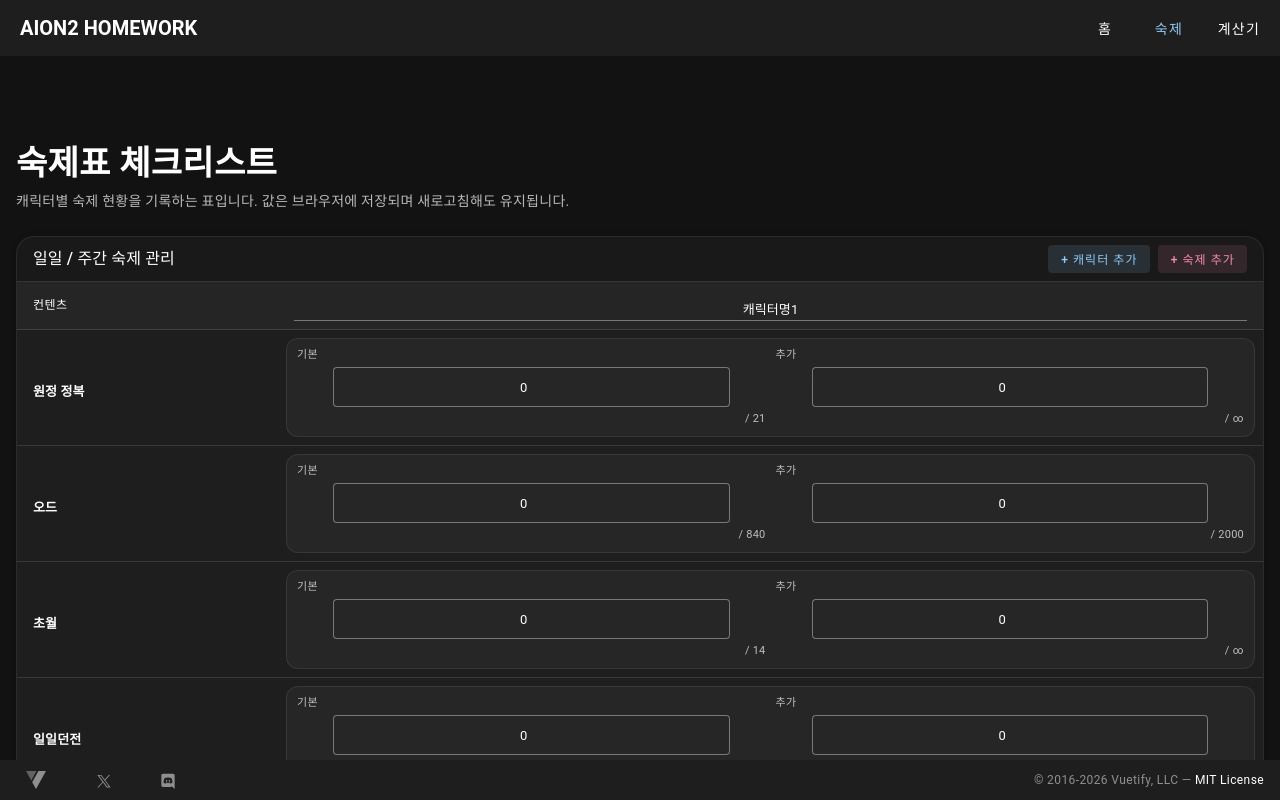
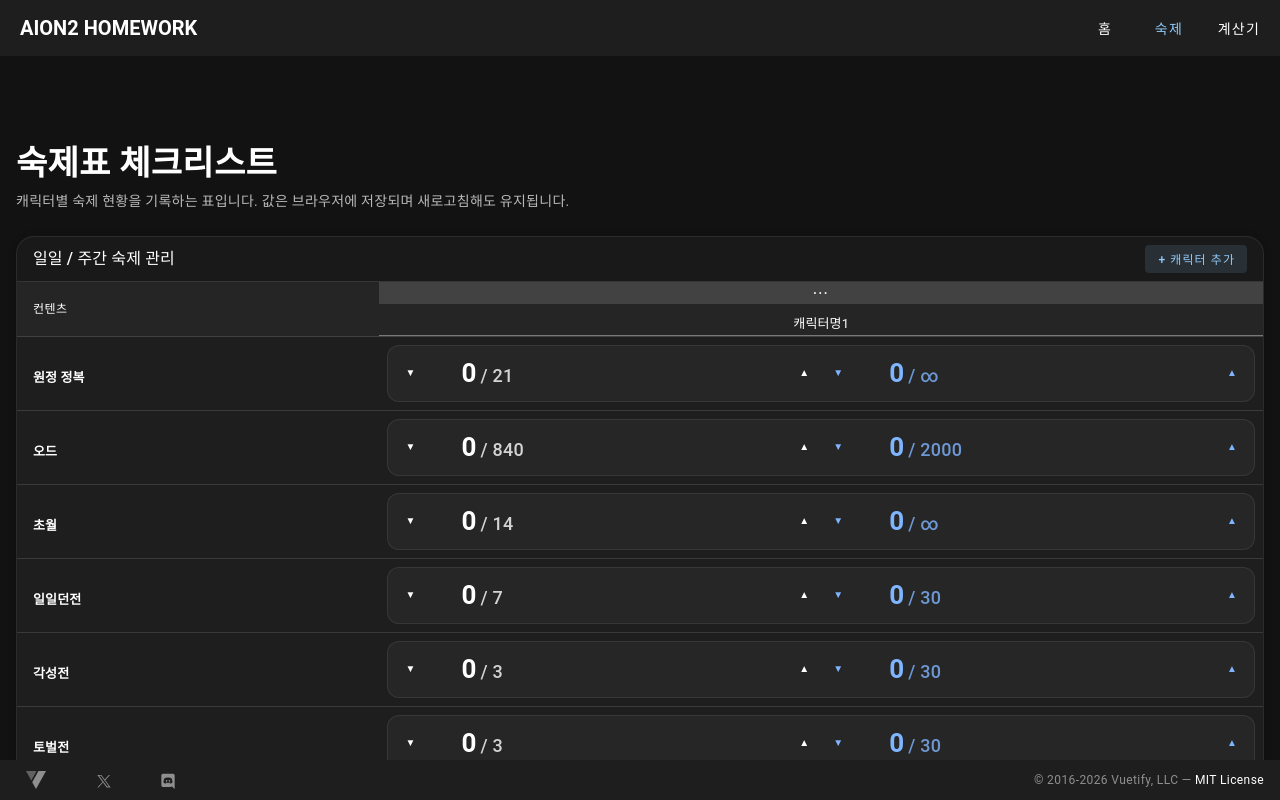
Before and after one commit to sang-jae/aion2-homework, a Vue app: page / in a window 1280 px wide. Both pictures are taken after a click on the button "숙제". Shown: the top 800 px of the page. Built offline with nearby package versions, Linux system fonts and the light colour scheme; a small style sheet from the web is missing.

Commit message:
feat. 시간별 티켓 자동 추가 기능

```diff
--- a/src/components/HomeworkCell.vue
+++ b/src/components/HomeworkCell.vue
@@ -1,10 +1,9 @@
-<!-- src/components/HomeworkCell.vue -->
 <script setup lang="ts">
 interface CounterCell {
   baseCurrent: number
   baseMax: number
   extraCurrent: number
-  extraMax: number // 0이면 제한 없음
+  extraMax: number
 }
 
 const props = defineProps<{
@@ -41,84 +40,72 @@ function incExtra(delta: number) {
 <template>
   <div class="hw-cell">
     <!-- 기본 -->
-    <div class="hw-counter">
-      <div class="hw-label">기본</div>
-
+    <div class="hw-counter hw-base">
       <div class="hw-body">
         <v-btn
-          icon
+          size="x-small"
+          variant="text"
+          class="hw-arrow"
+          @click="incBase(-1)"
+        >
+          ▼
+        </v-btn>
+
+        <div class="hw-inline">
+          <input
+            class="hw-num hw-num-base"
+            type="number"
+            v-model.number="props.cell.baseCurrent"
+            @blur="clampBase"
+          />
+          <span class="hw-max hw-max-base">
+            / {{ props.cell.baseMax }}
+          </span>
+        </div>
+
+        <v-btn
           size="x-small"
           variant="text"
           class="hw-arrow"
           @click="incBase(+1)"
         >
-          <v-icon icon="mdi-chevron-up" size="18" />
+          ▲
         </v-btn>
-
-        <v-text-field
-          v-model.number="props.cell.baseCurrent"
-          type="number"
-          density="compact"
-          variant="outlined"
-          hide-details
-          class="hw-number"
-          @blur="clampBase"
-        />
-
-        <v-btn
-          icon
-          size="x-small"
-          variant="text"
-          class="hw-arrow"
-          @click="incBase(-1)"
-        >
-          <v-icon icon="mdi-chevron-down" size="18" />
-        </v-btn>
-      </div>
-
-      <div class="hw-max">
-        / {{ props.cell.baseMax }}
       </div>
     </div>
 
     <!-- 추가 -->
-    <div class="hw-counter">
-      <div class="hw-label">추가</div>
-
+    <div class="hw-counter hw-extra">
       <div class="hw-body">
         <v-btn
-          icon
+          size="x-small"
+          variant="text"
+          class="hw-arrow"
+          @click="incExtra(-1)"
+        >
+          ▼
+        </v-btn>
+
+        <div class="hw-inline">
+          <input
+            class="hw-num hw-num-extra"
+            type="number"
+            v-model.number="props.cell.extraCurrent"
+            @blur="clampExtra"
+          />
+          <span class="hw-max hw-max-extra">
+            / {{ props.cell.extraMax > 0 ? props.cell.extraMax : '∞' }}
+          </span>
+        </div>
+
+        <v-btn
           size="x-small"
           variant="text"
           class="hw-arrow"
           @click="incExtra(+1)"
         >
-          <v-icon icon="mdi-chevron-up" size="18" />
+          ▲
         </v-btn>
-
-        <v-text-field
-          v-model.number="props.cell.extraCurrent"
-          type="number"
-          density="compact"
-          variant="outlined"
-          hide-details
-          class="hw-number"
-          @blur="clampExtra"
-        />
-
-        <v-btn
-          icon
-          size="x-small"
-          variant="text"
-          class="hw-arrow"
-          @click="incExtra(-1)"
-        >
-          <v-icon icon="mdi-chevron-down" size="18" />
-        </v-btn>
-      </div>
-
-      <div class="hw-max">
-        / {{ props.cell.extraMax > 0 ? props.cell.extraMax : '∞' }}
       </div>
     </div>
   </div>
@@ -141,11 +128,6 @@ function incExtra(delta: number) {
   gap: 4px;
 }
 
-.hw-label {
-  font-size: 11px;
-  opacity: 0.7;
-}
-
 .hw-body {
   display: grid;
   grid-template-columns: auto 1fr auto;
@@ -153,19 +135,71 @@ function incExtra(delta: number) {
   gap: 4px;
 }
 
-.hw-number :deep(input) {
-  text-align: center;
-  font-size: 13px;
-  padding-inline: 4px;
+.hw-inline {
+  display: flex;
+  align-items: baseline;
+  gap: 4px;
 }
 
-.hw-max {
-  font-size: 11px;
+/* 숫자 input 공통 스타일 */
+.hw-num {
+  width: 50px;
+  background: transparent;
+  border: none;
+  outline: none;
   text-align: right;
-  opacity: 0.7;
+  font-weight: 700;
+  font-size: 26px; /* 기존보다 크게 */
+  padding: 0;
+  margin: 0;
+  -moz-appearance: textfield;
 }
 
+/* 크롬/엣지 number 스피너 제거 */
+.hw-num::-webkit-outer-spin-button,
+.hw-num::-webkit-inner-spin-button {
+  -webkit-appearance: none;
+  margin: 0;
+}
+
+/* 기본 = 흰색 */
+.hw-num-base {
+  color: #ffffff;
+}
+
+/* 추가 = 파란색 */
+.hw-num-extra {
+  color: #7fb5ff;
+}
+
+/* /max 텍스트 */
+.hw-max {
+  font-size: 18px;
+  font-weight: 500;
+}
+
+/* Max 색상 구분 */
+.hw-max-base {
+  color: #ffffff;
+  opacity: 0.8;
+}
+
+.hw-max-extra {
+  color: #7fb5ff;
+  opacity: 0.8;
+}
+
+/* 화살표 버튼 */
 .hw-arrow {
-  min-width: 0;
+  min-width: 24px;
+  padding: 0;
+  line-height: 1;
+}
+
+.hw-base .hw-arrow {
+  color: #ffffff;
+}
+.hw-extra .hw-arrow {
+  color: #7fb5ff;
 }
 </style>
--- a/src/pages/homework.vue
+++ b/src/pages/homework.vue
@@ -257,7 +257,10 @@ watch(
 let timerId: number | undefined
 
 onMounted(() => {
-  timerId = window.setInterval(handleAutoIncrease, 60_000) // 1분 간격
+  // 페이지 진입 시, 지난 시간 동안의 자동 증가 먼저 반영
+  handleAutoIncrease()
+  // 이후 1분마다 체크
+  timerId = window.setInterval(handleAutoIncrease, 60_000)
 })
 
 onBeforeUnmount(() => {
@@ -266,14 +269,233 @@ onBeforeUnmount(() => {
   }
 })
 
+const draggingColumnId = ref<string | null>(null)
+const dropPreview = ref<{ targetId: string; position: 'before' | 'after' } | null>(null)
+
+function onColumnDragStart(colId: string, event: DragEvent) {
+  draggingColumnId.value = colId
+  dropPreview.value = null
+
+  event.dataTransfer?.setData('text/plain', colId)
+  if (event.dataTransfer) {
+    event.dataTransfer.effectAllowed = 'move'
+  }
+}
+
+function onColumnDragOver(colId: string, event: DragEvent) {
+  // 드롭 가능하게 하려면 필수
+  event.preventDefault()
+  if (!draggingColumnId.value || draggingColumnId.value === colId) {
+    dropPreview.value = null
+    return
+  }
+
+  const target = event.currentTarget as HTMLElement | null
+  let position: 'before' | 'after' = 'after'
+
+  if (target) {
+    const rect = target.getBoundingClientRect()
+    const x = event.clientX - rect.left
+    position = x < rect.width / 2 ? 'before' : 'after'
+  }
+
+  dropPreview.value = { targetId: colId, position }
+
+  if (event.dataTransfer) {
+    event.dataTransfer.dropEffect = 'move'
+  }
+}
+
+function onColumnDrop(colId: string, event: DragEvent) {
+  event.preventDefault()
+
+  const fromId = draggingColumnId.value
+  const preview = dropPreview.value
+  draggingColumnId.value = null
+  dropPreview.value = null
+
+  if (!fromId) return
+
+  const cols = state.value.columns
+  const fromIndex = cols.findIndex((c) => c.id === fromId)
+  let toIndex = cols.findIndex((c) => c.id === colId)
+
+  if (fromIndex === -1 || toIndex === -1) return
+  if (fromIndex === toIndex && !preview) return
+
+  // before/after 위치 보정
+  if (preview && preview.targetId === colId) {
+    if (preview.position === 'after') {
+      toIndex += 1
+    }
+  } else {
+    // preview 없으면 현재 컬럼 위치로 이동
+    // (기본 after 느낌)
+    toIndex += 1
+  }
+
+  // 원소를 뺀 뒤 삽입할 때 인덱스 보정
+  const [moved] = cols.splice(fromIndex, 1)
+  if (fromIndex < toIndex) {
+    toIndex -= 1
+  }
+  cols.splice(toIndex, 0, moved)
+}
+
+function onColumnDragEnd() {
+  draggingColumnId.value = null
+  dropPreview.value = null
+}
+
+
+const HOUR_MS = 60 * 60 * 1000
+const DAY_MS = 24 * HOUR_MS
+const WEEK_MS = 7 * DAY_MS
+
+function makeAnchorAtHour(hour: number) {
+  const d = new Date(0)
+  d.setHours(hour, 0, 0, 0) // 로컬시간 기준 hour 시
+  return d
+}
+
+// 5시 기준 앵커 (원정, 오드, 초월, 슈고 등)
+const ANCHOR_5 = makeAnchorAtHour(5)
+
+// 수요일 오전 5시 앵커 (일일던전, 각성전, 토벌전)
+const ANCHOR_WED_5 = (() => {
+  const d = makeAnchorAtHour(5)
+  // 1970-01-01 의 getDay() 기준으로 수요일(3)이 될 때까지 진행
+  while (d.getDay() !== 3) {
+    d.setDate(d.getDate() + 1)
+  }
+  return d
+})()
+
+/**
+ * last ~ now 사이에, anchor + n * periodMs 에 해당하는 이벤트가
+ * 몇 번 있었는지 계산 (last < t <= now)
+ */
+function countPeriodicEvents(
+  last: Date,
+  now: Date,
+  anchor: Date,
+  periodMs: number
+): number {
+  const lastMs = last.getTime()
+  const nowMs = now.getTime()
+  if (nowMs <= lastMs) return 0
+
+  const baseMs = anchor.getTime()
+  const fromIndex = Math.floor((lastMs - baseMs) / periodMs)
+  const toIndex = Math.floor((nowMs - baseMs) / periodMs)
+
+  return Math.max(0, toIndex - fromIndex)
+}
+
+function addBaseToRow(rowId: string, amount: number) {
+  if (amount <= 0) return
+  for (const col of state.value.columns) {
+    const cell = getCell(rowId, col.id)
+    const max = cell.baseMax
+    if (max > 0) {
+      cell.baseCurrent = Math.min(max, cell.baseCurrent + amount)
+    } else {
+      cell.baseCurrent += amount
+    }
+  }
+}
+
+function setBaseToMax(rowId: string) {
+  for (const col of state.value.columns) {
+    const cell = getCell(rowId, col.id)
+    const max = cell.baseMax
+    if (max > 0) {
+      cell.baseCurrent = max
+    }
+  }
+}
+
 function handleAutoIncrease() {
-  // TODO:
-  // 각 행(콘텐츠)별로 +1 / +2 되는 시간대를 코드/설정으로 넣으면
-  // 여기서 state.value.lastAutoUpdate 기준으로
-  // 지나간 만큼 증가시키는 로직을 구현하면 된다.
-  //
-  // 일단 지금은 동작하지 않고, 타이머 구조만 잡아둔 상태.
+  const now = new Date()
+
+  let last = new Date(state.value.lastAutoUpdate || now.toISOString())
+  if (isNaN(last.getTime())) {
+    last = now
   }
+
+  // 미래로 꼬여 있으면 리셋
+  if (now.getTime() <= last.getTime()) {
+    state.value.lastAutoUpdate = now.toISOString()
+    return
+  }
+
+  // --- 원정 정복 : 매일 5시/13시/21시 +1 (8시간 주기, 5시 시작) ---
+  const expeditionEvents = countPeriodicEvents(
+    last,
+    now,
+    ANCHOR_5,
+    8 * HOUR_MS
+  )
+  if (expeditionEvents > 0) {
+    addBaseToRow('row-expedition', expeditionEvents * 1)
+  }
+
+  // --- 오드 : 매일 5시부터 3시간 단위로 +15 ---
+  const odeEvents = countPeriodicEvents(
+    last,
+    now,
+    ANCHOR_5,
+    3 * HOUR_MS
+  )
+  if (odeEvents > 0) {
+    addBaseToRow('row-ode', odeEvents * 15)
+  }
+
+  // --- 초월 : 매일 5시 / 17시마다 +1 (12시간 주기, 5시 시작) ---
+  const chowolEvents = countPeriodicEvents(
+    last,
+    now,
+    ANCHOR_5,
+    12 * HOUR_MS
+  )
+  if (chowolEvents > 0) {
+    addBaseToRow('row-chowol', chowolEvents * 1)
+  }
+
+  // --- 슈고 : 매일 5시에 +2 (24시간 주기, 5시 시작) ---
+  const shugoEvents = countPeriodicEvents(
+    last,
+    now,
+    ANCHOR_5,
+    DAY_MS
+  )
+  if (shugoEvents > 0) {
+    addBaseToRow('row-shugo', shugoEvents * 2)
+  }
+
+  // --- 일일던전 / 각성전 / 토벌전 : 매주 수요일 5시 ---
+  const weeklyEvents = countPeriodicEvents(
+    last,
+    now,
+    ANCHOR_WED_5,
+    WEEK_MS
+  )
+
+  if (weeklyEvents > 0) {
+    // 일일던전 : +7 -> 최대치 7이라 걍 max로 맞춤
+    setBaseToMax('row-daily')   // baseMax = 7
+
+    // 각성전 : +3 -> baseMax 3
+    setBaseToMax('row-awaken')  // baseMax = 3
+
+    // 토벌전 : +3 -> baseMax 3
+    setBaseToMax('row-boss')    // baseMax = 3
+  }
+
+  // 마지막 계산 시각 갱신
+  state.value.lastAutoUpdate = now.toISOString()
+}
+
 </script>
 
 <template>
@@ -297,14 +519,14 @@ function handleAutoIncrease() {
           >
             + 캐릭터 추가
           </v-btn>
-          <v-btn
+          <!-- <v-btn
             size="small"
             variant="tonal"
             color="secondary"
             @click="addRow"
           >
             + 숙제 추가
-          </v-btn>
+          </v-btn> -->
         </div>
       </v-card-title>
 
@@ -322,8 +544,27 @@ function handleAutoIncrease() {
 								<th
 									v-for="col in columns"
 									:key="col.id"
-                  class="text-center"
+									class="text-center hw-col-header"
+									@dragover="(e) => onColumnDragOver(col.id, e)"
+									@drop="(e) => onColumnDrop(col.id, e)"
+									@dragend="onColumnDragEnd"
+									:class="{
+										'hw-drop-before':
+											dropPreview && dropPreview.targetId === col.id && dropPreview.position === 'before',
+										'hw-drop-after':
+											dropPreview && dropPreview.targetId === col.id && dropPreview.position === 'after',
+									}"
 								>
+									<div class="hw-col-header-inner">
+										<!-- 🔼 이 바 전체가 드래그 핸들 + 텍스트 점점점 -->
+										<div
+											class="hw-col-handle-bar"
+											draggable="true"
+											@dragstart="(e) => onColumnDragStart(col.id, e)"
+										>
+											<span class="hw-col-dots">⋯</span>
+										</div>
+
 										<v-text-field
 											v-model="col.name"
 											variant="underlined"
@@ -332,6 +573,7 @@ function handleAutoIncrease() {
 											class="hw-header-input"
 											placeholder="캐릭터명"
 										/>
+									</div>
 								</th>
 							</tr>
 						</thead>
@@ -361,7 +603,7 @@ function handleAutoIncrease() {
         </div>
       </v-card-text>
 
-      <v-card-actions class="justify-end">
+      <!-- <v-card-actions class="justify-end">
         <v-btn
           size="small"
           variant="text"
@@ -369,7 +611,7 @@ function handleAutoIncrease() {
         >
           전체 초기화
         </v-btn>
-      </v-card-actions>
+      </v-card-actions> -->
     </v-card>
 
     <!-- 캐릭터 추가 다이얼로그 -->
@@ -421,6 +663,69 @@ function handleAutoIncrease() {
   min-width: 150px;
 }
 
+.hw-col-header {
+  position: relative;
+	padding-left: 0 !important;
+  padding-right: 0 !important;
+}
+
+.hw-col-header-inner {
+  display: flex;
+  flex-direction: column;
+}
+
+/* 드래그 핸들 바 */
+.hw-col-handle-bar {
+  width: 100%;                    /* ⭐ 전체 가로 꽉 채우기 */
+  height: 22px;
+  display: flex;
+  align-items: center;
+  justify-content: center;
+  background-color: rgba(255, 255, 255, 0.15);
+  cursor: grab;
+  user-select: none;
+  border-radius: 0px;
+  transition: background-color 0.15s, opacity 0.15s;
+  opacity: 0.9;
+  box-sizing: border-box;         /* ⭐ padding/테두리 있어도 100% 유지 */
+}
+
+.hw-col-handle-bar:hover {
+  background-color: rgba(255, 255, 255, 0.25);
+  opacity: 1;
+}
+
+.hw-col-handle-bar:active {
+  cursor: grabbing;
+  background-color: rgba(255, 255, 255, 0.32);
+}
+
+/* 점점점 표시 */
+.hw-col-dots {
+  font-size: 16px;
+  letter-spacing: 2px;
+}
+
+/* 드롭 프리뷰 라인 그대로 */
+.hw-col-header.hw-drop-before::before,
+.hw-col-header.hw-drop-after::after {
+  content: '';
+  position: absolute;
+  top: 2px;
+  bottom: 2px;
+  width: 3px;
+  border-radius: 999px;
+  background-color: rgb(144, 202, 249);
+}
+
+.hw-col-header.hw-drop-before::before {
+  left: -2px;
+}
+
+.hw-col-header.hw-drop-after::after {
+  right: -2px;
+}
+/* 기존 캐릭터 입력 스타일은 그대로 유지 */
 .hw-header-input :deep(input) {
   text-align: center;
   font-size: 13px;
--- a/src/router/index.js
+++ b/src/router/index.js
@@ -10,7 +10,7 @@ import { setupLayouts } from 'virtual:generated-layouts'
 import { routes } from 'vue-router/auto-routes'
 
 const router = createRouter({
-  history: createWebHashHistory('/aion2-homework/'),
+  history: createWebHashHistory(import.meta.env.BASE_URL),
   routes: setupLayouts(routes),
 })
 
--- a/vite.config.mjs
+++ b/vite.config.mjs
@@ -13,7 +13,10 @@ import { defineConfig } from 'vite'
 import { fileURLToPath, URL } from 'node:url'
 
 // https://vitejs.dev/config/
-export default defineConfig({
+export default defineConfig(({ command, mode }) => {
+  const isBuild = command === 'build'
+
+  return {
     plugins: [
       VueRouter(),
       Layouts(),
@@ -51,7 +54,7 @@ export default defineConfig({
       }),
     ],
     // 📌 GitHub Pages에서 쓸 서브 경로 (레포 이름이랑 똑같이!)
-  base: '/aion2-homework/',
+    base: command === 'build' ? '/aion2-homework/' : '/',
     // 📌 빌드 결과를 docs 폴더로 (GitHub Pages에서 바로 쓸 수 있게)
     build: {
       outDir: 'docs',
@@ -83,4 +86,5 @@ export default defineConfig({
     server: {
       port: 3000,
     },
+  }
 })
```
Also changed, not shown: 15 other files (tests, documents, lock files or other folders). Lines whose indentation alone changed are shown as unchanged.
